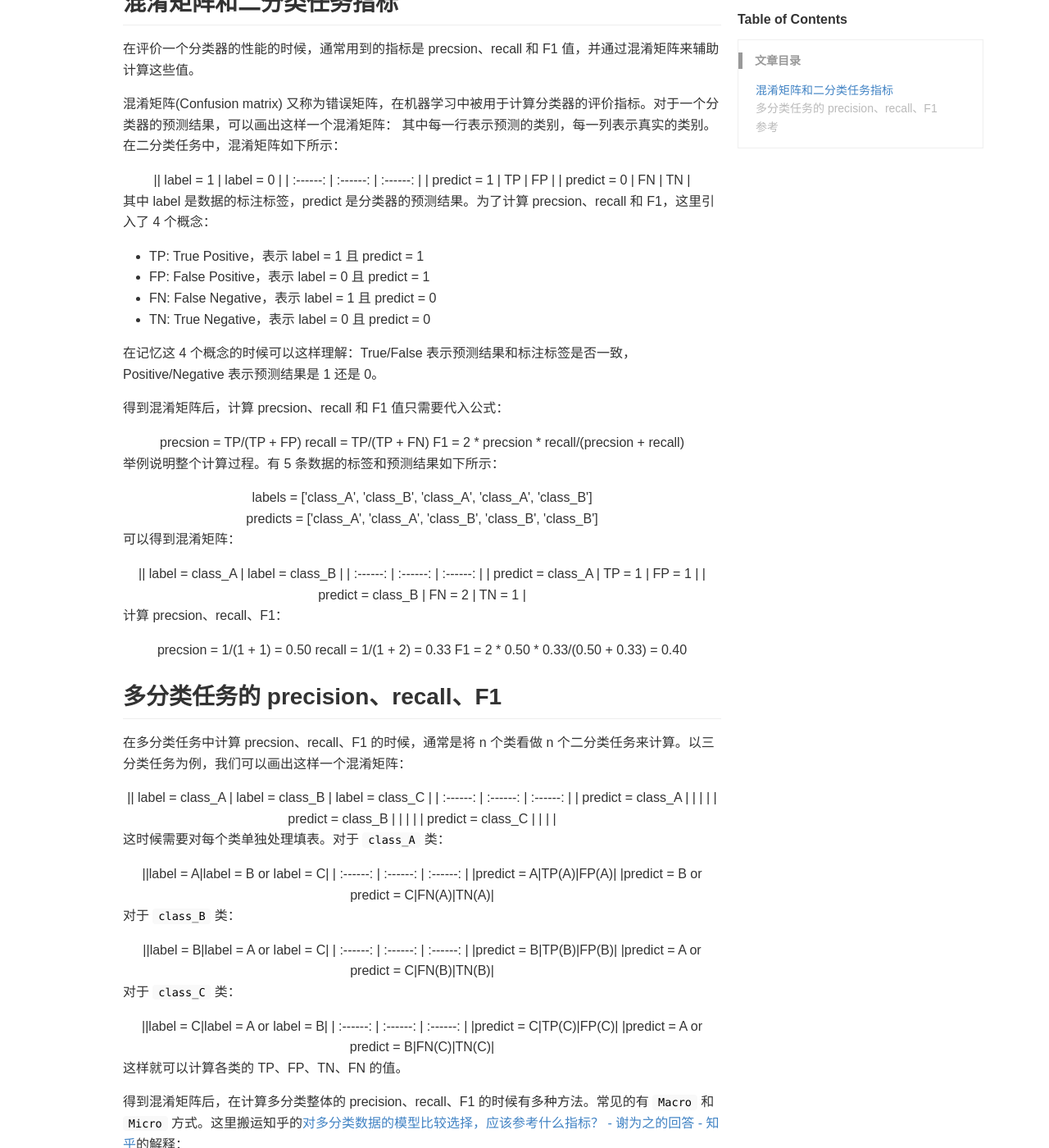
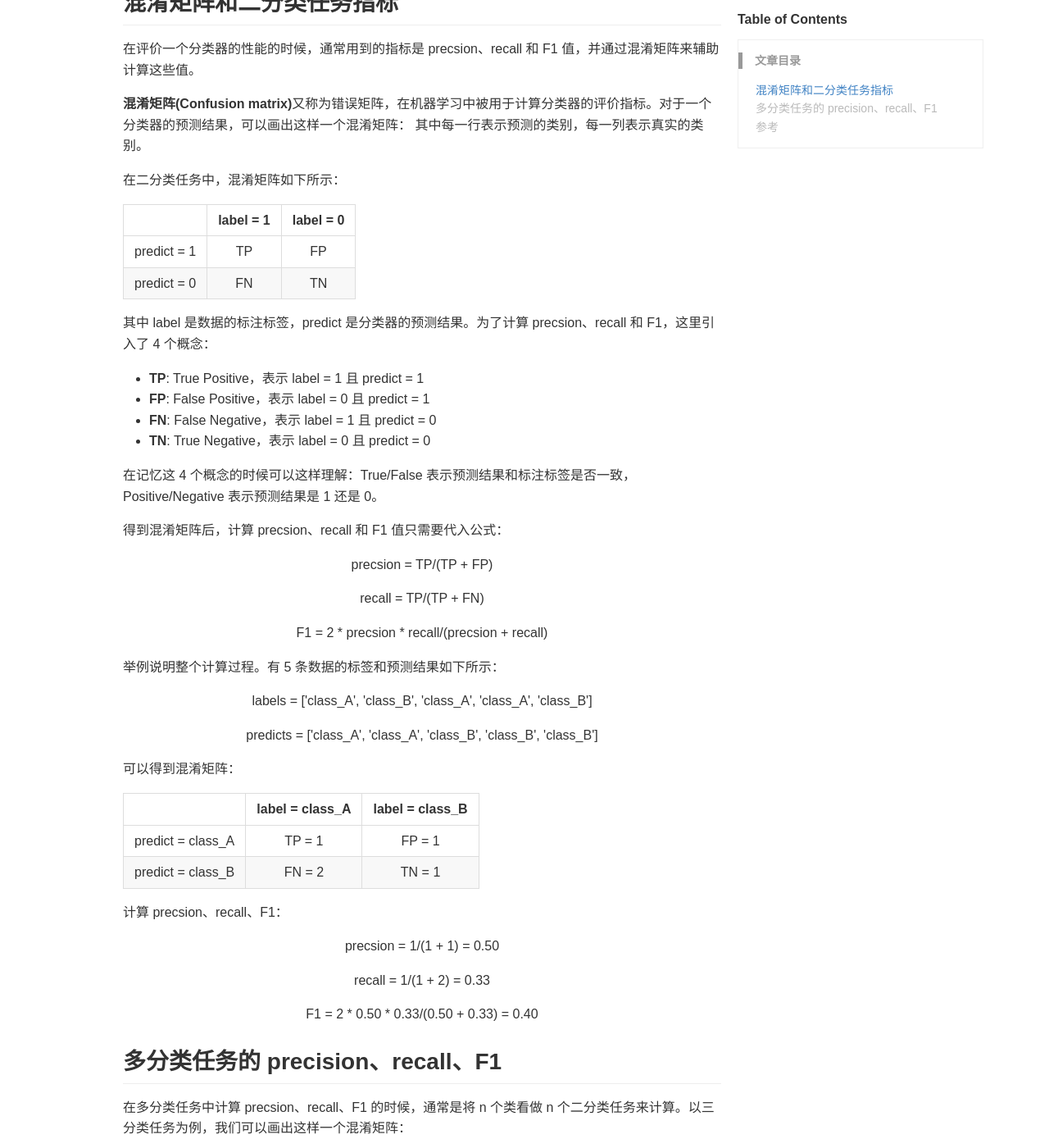
Before and after one commit to Miopas/miopas.github.io, a Jekyll site: the page built from _posts/2019-04-17-multiple-classification-metrics.md, in a window 1280 px wide and 1400 px high, scrolled down 357 px. Shown: the whole window at 82% size. Built offline with Jekyll 4.4.1, drawn with Linux system fonts in a browser that asks for light colours; some of the changed text lies outside the part shown.

Commit message:
Update 2019-04-17-multiple-classification-metrics.md

```diff
--- a/_posts/2019-04-17-multiple-classification-metrics.md
+++ b/_posts/2019-04-17-multiple-classification-metrics.md
@@ -11,88 +11,80 @@ keywords: keyword1, keyword2
 ## 混淆矩阵和二分类任务指标
 在评价一个分类器的性能的时候，通常用到的指标是 precsion、recall 和 F1 值，并通过混淆矩阵来辅助计算这些值。
 
-混淆矩阵(Confusion matrix) 又称为错误矩阵，在机器学习中被用于计算分类器的评价指标。对于一个分类器的预测结果，可以画出这样一个混淆矩阵：
-其中每一行表示预测的类别，每一列表示真实的类别。在二分类任务中，混淆矩阵如下所示：
+<b>混淆矩阵(Confusion matrix)</b>又称为错误矩阵，在机器学习中被用于计算分类器的评价指标。对于一个分类器的预测结果，可以画出这样一个混淆矩阵：
+其中每一行表示预测的类别，每一列表示真实的类别。
 
-<div align=center>
+在二分类任务中，混淆矩阵如下所示：
+
 || label = 1 | label = 0 |
 | :------: | :------: | :------: |
 | predict = 1 | TP | FP |
 | predict = 0 | FN | TN |
-</div>
+
 
 其中 label 是数据的标注标签，predict 是分类器的预测结果。为了计算 precsion、recall 和 F1，这里引入了 4 个概念：
-* TP: True Positive，表示 label = 1 且 predict = 1
-* FP: False Positive，表示 label = 0 且 predict = 1
-* FN: False Negative，表示 label = 1 且 predict = 0
-* TN: True Negative，表示 label = 0 且 predict = 0
+* <b>TP</b>: True Positive，表示 label = 1 且 predict = 1
+* <b>FP</b>: False Positive，表示 label = 0 且 predict = 1
+* <b>FN</b>: False Negative，表示 label = 1 且 predict = 0
+* <b>TN</b>: True Negative，表示 label = 0 且 predict = 0
 
 在记忆这 4 个概念的时候可以这样理解：True/False 表示预测结果和标注标签是否一致，Positive/Negative 表示预测结果是 1 还是 0。
 
 得到混淆矩阵后，计算 precsion、recall 和 F1 值只需要代入公式：
 
-<div align=center>
-precsion =  TP/(TP + FP)
-recall   =  TP/(TP + FN)
-F1   =  2 * precsion * recall/(precsion + recall)
-</div>
+<p align="center">precsion =  TP/(TP + FP)</p>
+<p align="center">recall   =  TP/(TP + FN)</p>
+<p align="center">F1   =  2 * precsion * recall/(precsion + recall)</p>
 
 举例说明整个计算过程。有 5 条数据的标签和预测结果如下所示：
 
-<center>labels   = ['class_A', 'class_B', 'class_A', 'class_A', 'class_B']</center>
-<center>predicts = ['class_A', 'class_A', 'class_B', 'class_B', 'class_B']</center>
+<p align="center">labels   = ['class_A', 'class_B', 'class_A', 'class_A', 'class_B']</p>
+<p align="center">predicts = ['class_A', 'class_A', 'class_B', 'class_B', 'class_B']</p>
 
 可以得到混淆矩阵：
-<div align=center>
+
 || label = class_A | label = class_B |
 | :------: | :------: | :------: |
 | predict = class_A | TP = 1 | FP = 1 |
 | predict = class_B | FN = 2 | TN = 1 |
-</div>
+
 
 计算 precsion、recall、F1：
-<div align=center>
-precsion =  1/(1 + 1) = 0.50
-recall   =  1/(1 + 2) = 0.33
-F1   =  2 * 0.50  * 0.33/(0.50 + 0.33) = 0.40
-</div>
+
+<p align="center">precsion =  1/(1 + 1) = 0.50</p>
+<p align="center">recall   =  1/(1 + 2) = 0.33</p>
+<p align="center">F1   =  2 * 0.50  * 0.33/(0.50 + 0.33) = 0.40</p>
+
 
 
 ## 多分类任务的 precision、recall、F1
 在多分类任务中计算 precsion、recall、F1 的时候，通常是将 n 个类看做 n 个二分类任务来计算。以三分类任务为例，我们可以画出这样一个混淆矩阵：
 
-<div align=center>
 || label = class_A | label = class_B | label = class_C |
 | :------: | :------: | :------: |
 | predict = class_A | | | |
 | predict = class_B | | | |
 | predict = class_C | | | |
-</div>
+
 
 这时候需要对每个类单独处理填表。对于 `class_A` 类：
 
-<div align=center>
 ||label = A|label = B or label = C|
 | :------: | :------: | :------: |
 |predict = A|TP(A)|FP(A)|
 |predict = B or predict = C|FN(A)|TN(A)|
-</div>
 
 对于 `class_B` 类：
-<div align=center>
 ||label = B|label = A or label = C|
 | :------: | :------: | :------: |
 |predict = B|TP(B)|FP(B)|
 |predict = A or predict = C|FN(B)|TN(B)|
-</div>
 
 对于 `class_C` 类：
-<div align=center>
 ||label = C|label = A or label = B|
 | :------: | :------: | :------: |
 |predict = C|TP(C)|FP(C)|
 |predict = A or predict = B|FN(C)|TN(C)|
-</div>
 
 这样就可以计算各类的 TP、FP、TN、FN 的值。
 
```
Also changed, not shown: other parts of _posts/2019-04-17-multiple-classification-metrics.md (+1 -1 lines).
